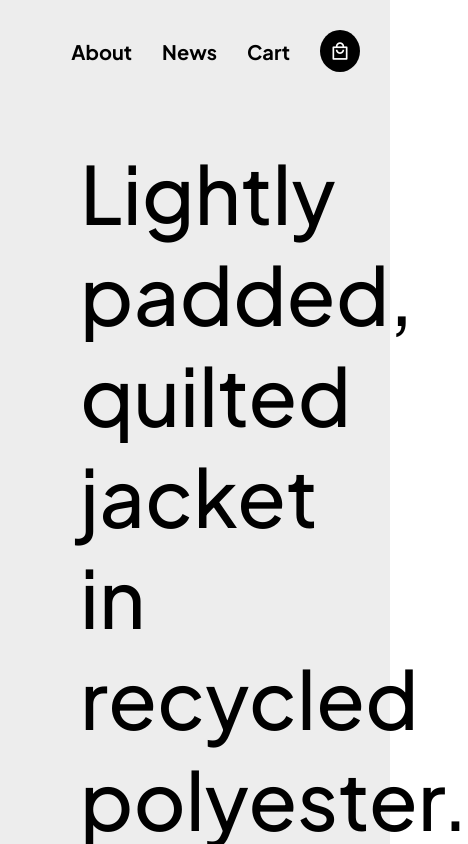
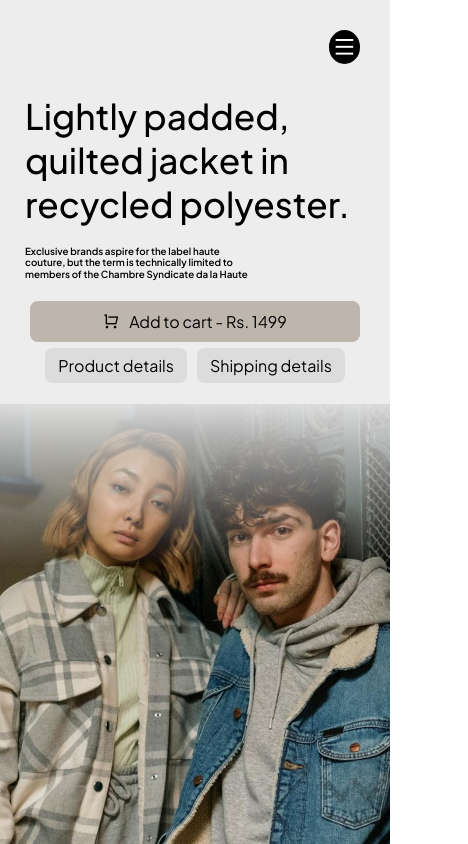
Before and after one commit to anmol4khatri/Jacket-Shop, a plain HTML site: page index.html in a window 390 px wide. Shown: the top 844 px of the page, 468 px wide, since content can reach past the window. Drawn offline with nearby package versions, Linux system fonts and the light colour scheme.

Commit message:
Added Responsiveness

```diff
--- a/assets/CSS/style.css
+++ b/assets/CSS/style.css
@@ -15,7 +15,6 @@ body {
   background-color: #ededed;
 }
 #nav {
-  /* background-color: aqua; */
   width: 100%;
   display: flex;
   align-items: center;
@@ -33,26 +32,32 @@ body {
   padding: 10px;
   border-radius: 50%;
 }
+#menu {
+  font-size: 6vw;
+  color: white;
+  background-color: black;
+  padding: 1vw;
+  border-radius: 50%;
+  display: none;
+}
 #center {
   width: 100%;
-  /* background-color: aquamarine; */
   padding: 40px 80px;
 }
 #center h1 {
-  font-size: 80px;
+  font-size: 6vw;
   font-weight: 500;
 }
 #center-in {
-  /* background-color: bisque; */
   width: 100%;
   margin-top: 45px;
   display: flex;
   justify-content: space-between;
 }
 #center-in p {
-  font-size: 20px;
+  font-size: 1.4vw;
   font-weight: 600;
-  line-height: 30px;
+  line-height: 1.9vw;
 }
 #right {
   width: 20%;
@@ -79,9 +84,11 @@ body {
 .elem:hover i {
   opacity: 1;
 }
-#bottom img{
+.options {
+  display: none;
+}
+#bottom img {
   width: 100%;
-
 }
 #bottom {
   position: relative;
@@ -96,16 +103,120 @@ body {
   height: 15%;
   background: linear-gradient(to bottom, #ededed, transparent);
 }
-#bottom::after {
-  content: "";
-  position: absolute;
-  bottom: 0;
-  left: 0;
-  width: 100%;
-  height: 10%;
-  background: linear-gradient(to top, #ededed, transparent);
-}
-#bottom img {
+#img1 {
   width: 100%;
   display: block;
 }
+#img2{
+  display:none;
+}
+#cart {
+  display: none;
+}
+#cart p {
+  display: inline;
+  margin-left: 10px;
+}
+#details {
+  display: none;
+}
+#product_details {
+  background: #dddcdc;
+  border-radius: 8px;
+  margin-right: 10px;
+  padding: 8px;
+}
+#shipping_details {
+  background: #dddcdc;
+  border-radius: 8px;
+  padding: 8px;
+}
+
+/* media queries */
+@media (max-width: 600px) {
+  #nav h4,
+  #bag {
+    display: none;
+  }
+  #menu {
+    display: block;
+  }
+  #center {
+    width: 100%;
+    padding: 0px 25px;
+    margin-bottom: 20px;
+  }
+  #center h1 {
+    font-size: 9vw;
+    font-weight: 500;
+  }
+  #center-in {
+    width: 100%;
+    margin-top: 20px;
+    display: flex;
+    justify-content: space-between;
+  }
+  #center-in p {
+    font-size: 2.5vw;
+    font-weight: 600;
+    line-height: 3vw;
+  }
+  .elem {
+    display: none;
+  }
+  .options {
+    display: inline;
+  }
+  #cart {
+    display: flex;
+    justify-content: center;
+    align-items: center;
+    background: #beb6ad;
+    padding: 10px;
+    border-radius: 8px;
+    margin: 0px 30px;
+  }
+  #cart p {
+    display: inline;
+    margin-left: 10px;
+    text-align: center;
+  }
+  #cart i{
+    text-align: center;
+  }
+  #details {
+    display: flex;
+    justify-content: center;
+    padding: 6px 25px;
+  }
+  #product_details {
+    background: #dddcdc;
+    border-radius: 8px;
+    margin-right: 10px;
+    padding: 7px 13px;
+  }
+  #shipping_details {
+    background: #dddcdc;
+    border-radius: 8px;
+    padding: 7px 13px;
+  }
+  #img2{
+    padding-top: 15px;
+  }
+  #img1{
+    display: none;
+  }
+  #img2 {
+    width: 100%;
+    display: block;
+  }
+  #bottom::before {
+    content: "";
+    position: absolute;
+    top: 0;
+    left: 0;
+    width: 100%;
+    height: 25%;
+    background: linear-gradient(to bottom, #ededed, transparent);
+  }
+}
--- a/index.html
+++ b/index.html
@@ -3,7 +3,7 @@
   <head>
     <meta charset="UTF-8" />
     <meta name="viewport" content="width=device-width, initial-scale=1.0" />
-    <title>Home</title>
+    <title>Shop Jackets</title>
     <link rel="stylesheet" href="assets\CSS\style.css" />
     <link
       href="https://cdn.jsdelivr.net/npm/remixicon@4.2.0/fonts/remixicon.css"
@@ -23,6 +23,7 @@
         <h4>News</h4>
         <h4>Cart</h4>
         <i id="bag" class="ri-shopping-bag-4-line"></i>
+        <i id="menu" class="ri-menu-line"></i>
       </nav>
       <div id="center">
         <h1>
@@ -52,8 +53,23 @@
           </div>
         </div>
       </div>
+      <div class="options">
+        <div id="cart">
+          <i class="ri-shopping-cart-line"></i>
+          <p>Add to cart - Rs. 1499</p>
+        </div>
+        <div id="details">
+          <div id="product_details">
+            <p>Product details</p>
+          </div>
+          <div id="shipping_details">
+            <p>Shipping details</p>
+          </div>
+        </div>
+      </div>
       <div id="bottom">
-        <img src="assets\Images\img1.jpg" alt="img1" />
+        <img id="img1" src="assets\Images\img1.jpg" alt="img"/>
+        <img id="img2" src="assets\Images\img2.jpg" alt="img">
       </div>
     </div>
   </body>
```
Also changed, not shown: assets/Images/img2.jpg (added).
